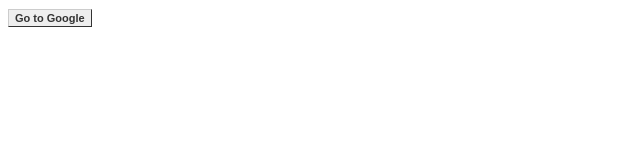
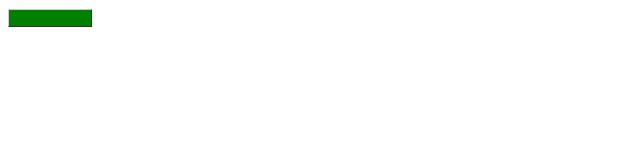
Before and after one commit to Seedname101/link, a plain HTML site: page index.html in a window 1280 px wide. Shown: the whole page, without its empty margins (0-640 px from the left). Drawn offline with Linux system fonts and the light colour scheme.

Commit message:
Update index.html

```diff
--- a/index.html
+++ b/index.html
@@ -6,8 +6,8 @@
 .button {
 font: bold 11px Arial;
 text-decoration: none;
-background-color: #EEEEEE;
-color: #333333;
+background-color: green;
+color: green;
 padding: 2px 6px 2px 6px;
 border-top: 1px solid #CCCCCC;
 border-right: 1px solid #333333;
```
